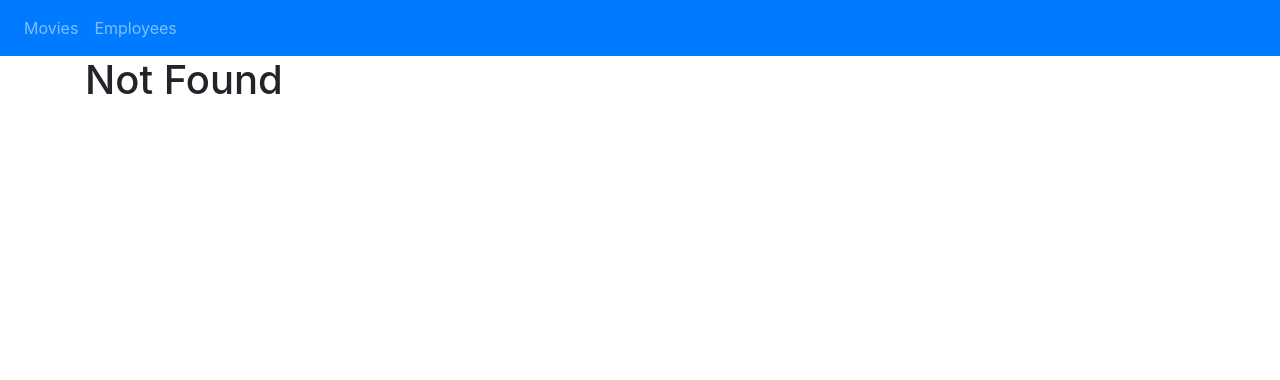
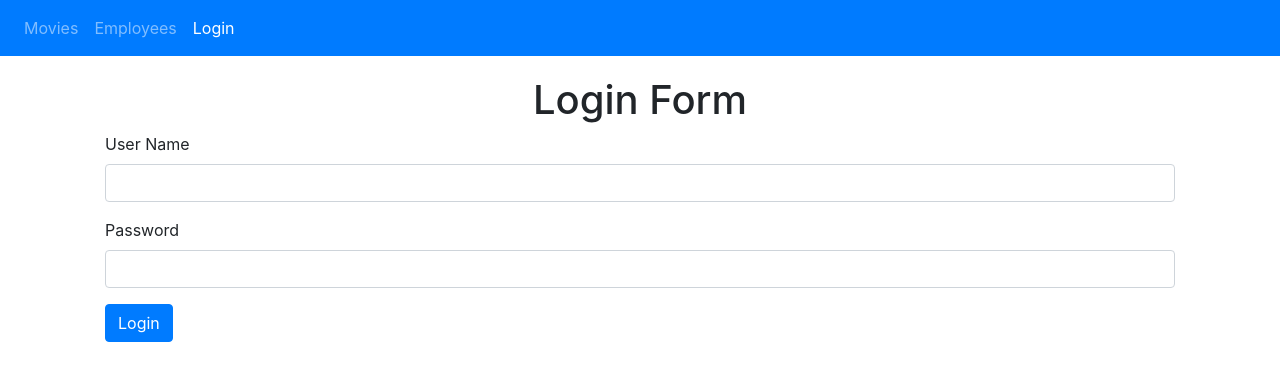
Before and after one commit to Salmanmasood/React-Router-NavBar, a React (Create React App) app: page /Login in a window 1280 px wide. Before the commit this address led to /not-found. Shown: the top 380 px of the page. Built offline with nearby package versions, Linux system fonts and the light colour scheme.

Commit message:
form added

```diff
--- a/src/App.js
+++ b/src/App.js
@@ -5,6 +5,8 @@
 import {Route,Redirect,Switch} from 'react-router-dom'
 import NavBar from "./Components/NavBar/NavBar";
 import EmployeeForm from "./Components/EmployeeForm";
+import LoginForm from "./Components/LoginForm";
+
 import NotFound  from "./Components/NotFound";
 
 
@@ -23,13 +25,14 @@
 <NavBar/>
 <main className="container">
  <Switch>
+
+    <Route path="/Login"  component={LoginForm}/>
     <Route path="/Movies" render={props => <MovieGrid setClass="table table-bordered" {...props} />}/>
     <Route path="/Employees"  render={props => <EmployeeGrid setClass="table table-bordered" {...props} />}/>
     <Route path="/Employee/:id"  component={EmployeeForm}/>
     <Route path="/not-found" component={NotFound} />
     <Redirect from="/" exact to="/Movies" />
     <Redirect to="/not-found" />
-
 
     </Switch>
    </main>
--- /dev/null
+++ b/src/Components/Inputs/Input.jsx
@@ -0,0 +1,16 @@
+import React from "react";
+
+const Input=({name,label,value,error,onChange})=>{
+return(
+    <div className="form-group">
+    <label htmlFor={name}>{label}</label>
+    <input type="text"
+    value={value} onChange={onChange} id={name} name={name} label={label} className="form-control"/>
+
+
+  { error && <div className="alert alert-danger">{error} </div> }
+    </div>
+
+);
+}
+export default Input;
--- /dev/null
+++ b/src/Components/LoginForm.jsx
@@ -0,0 +1,91 @@
+import React, { Component } from 'react';
+import  Input  from "./Inputs/Input";
+
+class LoginForm extends Component {
+
+state={
+
+    account:{
+      userName:"",
+      password:""
+    },
+    errors:{}
+}
+
+validate=()=>{
+  const errors={};
+  const {account}=this.state;
+  if(account.userName.trim()===''){
+errors.userName="User is Required";
+  }
+  if(account.password.trim()===''){
+    errors.password="password is Required";
+ }
+
+  return Object.keys(errors).length===0?null:errors;
+}
+
+validProperty=({name,value})=>{
+if(name==='userName')
+{
+if(value.trim()==='') return 'username is required';
+}
+if(name==='password')
+{
+  if(value.trim()==='') return 'password is required';
+}
+
+
+}
+handleSubmit=e=>{
+    e.preventDefault();
+   const errors= this.validate();
+   console.log(errors);
+   this.setState({errors:errors || {}});
+   if(errors) return;
+    //server calls......
+
+    console.log("Submit");
+}
+
+handleChange=({currentTarget:input})=>{
+
+const errors={...this.state.errors};
+const errorMessage=this.validProperty(input);
+
+if (errorMessage){
+  errors[input.name]=errorMessage;
+}
+else
+{
+  delete errors[input.name];
+}
+
+  const account={...this.state.account};
+  account[input.name]=input.value;
+  this.setState({account,errors});
+}
+
+  render(){
+   const {account,errors}=this.state;
+    return (
+      <div className="container" style={{padding:"20px"}}>
+       <h1 style={{textAlign:"center"}}>Login Form</h1>
+     <form onSubmit={this.handleSubmit}>
+
+
+     <Input name="userName" label="User Name" value={account.userName} onChange={this.handleChange} error={errors.userName}/>
+
+     <Input name="password" label="Password" value={account.password} onChange={this.handleChange} error={errors.password}/>
+
+
+
+     <button className="btn btn-primary">Login</button>
+     </form>
+
+      </div>
+
+      );
+}
+}
+export default LoginForm;
--- a/src/Components/NavBar/NavBar.jsx
+++ b/src/Components/NavBar/NavBar.jsx
@@ -1,5 +1,5 @@
 import React from "react";
-import { Link } from "react-router-dom";
+import { Link, NavLink } from "react-router-dom";
 
 const NavBar = () => {
   return (
@@ -8,14 +8,19 @@
 
 <ul className="navbar-nav">
       <li  className="nav-item">
-        <Link className="nav-link" to="/Movies">Movies</Link>
+        <NavLink className="nav-link" to="/Movies">Movies</NavLink>
       </li>
       <li className="nav-item">
-        <Link className="nav-link" to="/Employees">Employees</Link>
+        <NavLink className="nav-link" to="/Employees">Employees</NavLink>
       </li>
 
     </ul>
 
+<ul className="nav navbar-nav navbar-right">
+  <li className="nav-item">
+  <NavLink className="nav-link" to="/Login">Login</NavLink>
+  </li>
+</ul>
 
 </nav>
 
```
Also changed, not shown: 1 other file (tests, documents, lock files or other folders).
